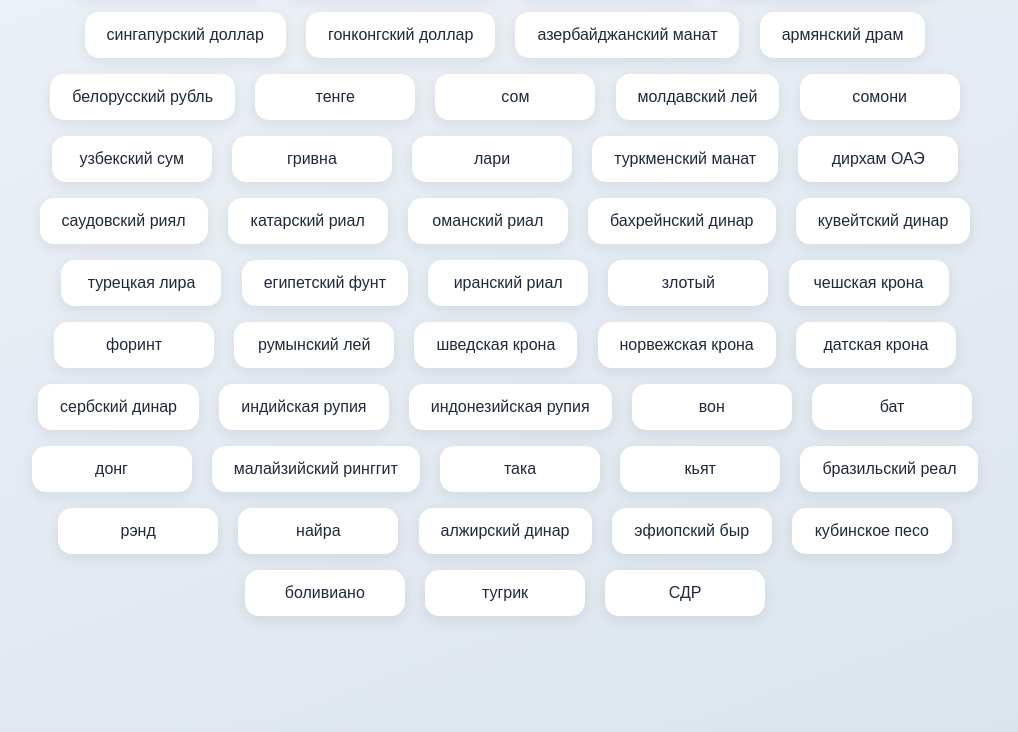
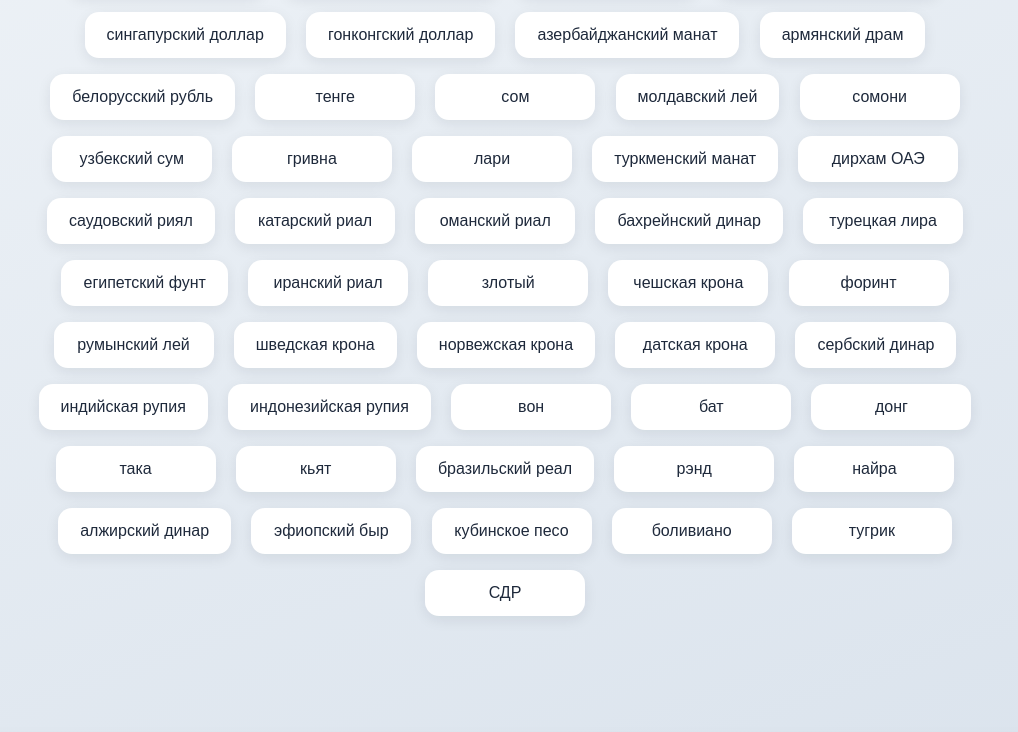
Before and after one commit to Mangoo2009/Valuta, a FastAPI app: page / in a window 1280 px wide. Shown: the part 289-1021 px from the top of the page, without its empty margins (135-1153 px from the left). Run offline with FastAPI, Linux system fonts and the light colour scheme.

Commit message:
небольшие изменения

```diff
--- a/templates/main.html
+++ b/templates/main.html
@@ -36,7 +36,6 @@
     <a href="/QAR"><button>катарский риал</button></a>
     <a href="/OMR"><button>оманский риал</button></a>
     <a href="/BHD"><button>бахрейнский динар</button></a>
-    <a href="/KWD"><button>кувейтский динар</button></a>
     <a href="/TRY"><button>турецкая лира</button></a>
     <a href="/EGP"><button>египетский фунт</button></a>
     <a href="/IRR"><button>иранский риал</button></a>
@@ -53,7 +52,6 @@
     <a href="/KRW"><button>вон</button></a>
     <a href="/THB"><button>бат</button></a>
     <a href="/VND"><button>донг</button></a>
-    <a href="/MYR"><button>малайзийский ринггит</button></a>
     <a href="/BDT"><button>така</button></a>
     <a href="/MMK"><button>кьят</button></a>
     <a href="/BRL"><button>бразильский реал</button></a>
```
